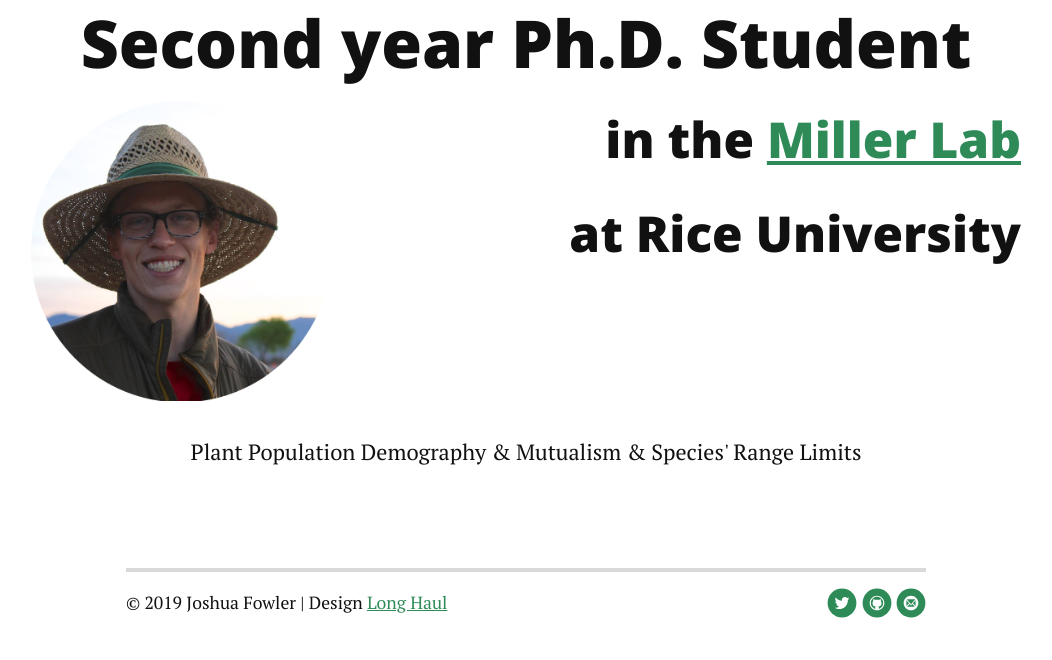
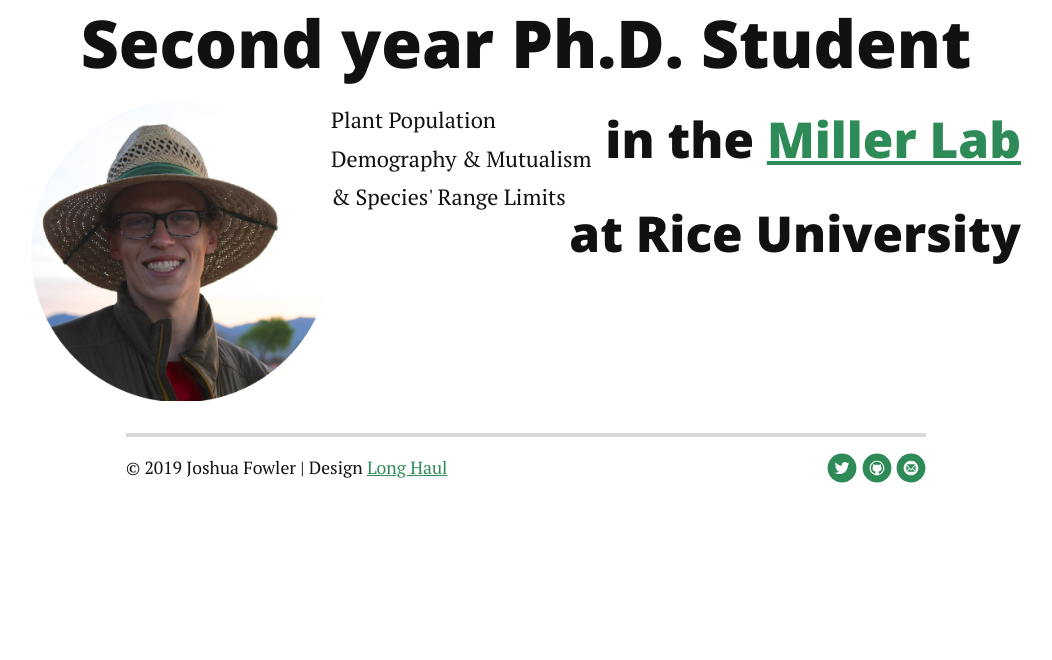
Before and after one commit to joshuacfowler/joshuacfowler.github.io, a Jekyll site: the page built from index.html, in a window 1280 px wide. Shown: the part 330-990 px from the top of the page, without its empty margins (114-1166 px from the left). Built offline with Jekyll 4.4.1, drawn with Linux system fonts in a browser that asks for light colours; nearby versions of some CDN libraries; the list of posts is cut into pages by our own code; after the commit the page ends 900 px from its top, so only the background shows below that.

Commit message:
Update index.html

```diff
--- a/index.html
+++ b/index.html
@@ -11,6 +11,6 @@
         <h2 style="float:right">at Rice University</h2>
   </div>
   <div>
-  <p class="footer" style="float:center">Plant Population Demography & Mutualism & Species' Range Limits</p>
+  <p class="bottom" style="float:center">Plant Population Demography & Mutualism & Species' Range Limits</p>
   </div>
 </div>
```
